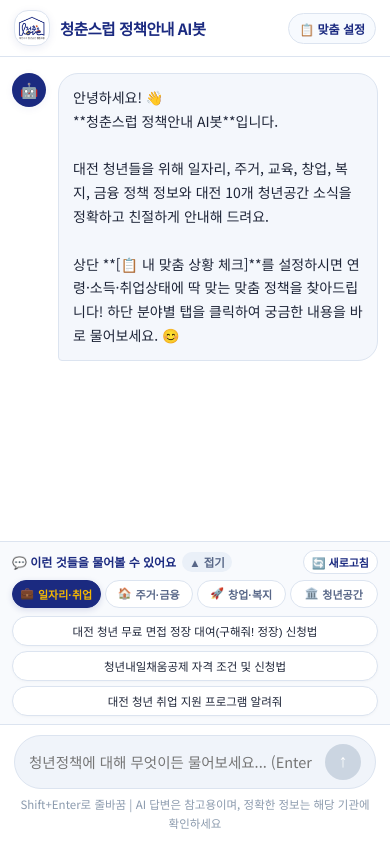
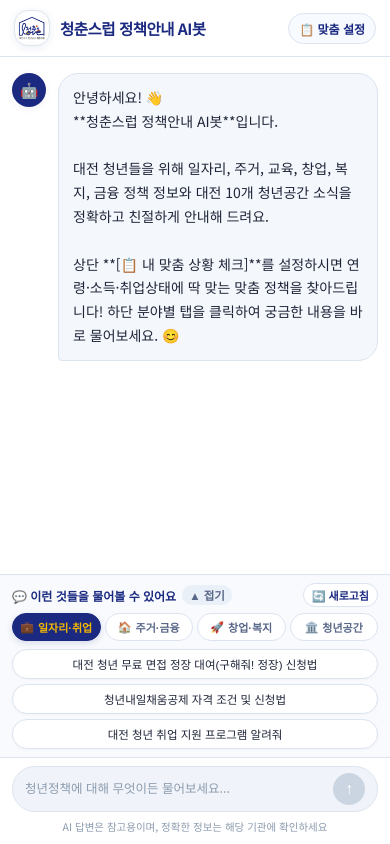
Before and after one commit to Kwonsehan/helproomz-bot, a Next.js app: page / in a window 390 px wide. Built offline with nearby package versions, Linux system fonts and the light colour scheme.

Commit message:
Fix: remove Shift+Enter text from hint and reduce input placeholder font size for mobile

```diff
--- a/app/globals.css
+++ b/app/globals.css
@@ -893,7 +893,7 @@ html, body {
 }
 
 /* ============================================
-   입력창 영역
+   입력창 영역 (모바일 입력 폰트 및 placeholder 슬림화)
    ============================================ */
 .input-area {
   padding: 14px 24px;
@@ -907,7 +907,7 @@ html, body {
 
 @media (max-width: 640px) {
   .input-area {
-    padding: 10px 14px;
+    padding: 8px 12px;
   }
 }
 
@@ -921,6 +921,12 @@ html, body {
   border: 1px solid var(--border);
 }
 
+@media (max-width: 640px) {
+  .input-wrapper {
+    padding: 6px 12px;
+  }
+}
+
 .input-textarea {
   flex: 1;
   background: transparent;
@@ -931,6 +937,20 @@ html, body {
   color: var(--text-primary);
   font-family: inherit;
   line-height: 1.5;
+}
+
+.input-textarea::placeholder {
+  font-size: 14px;
+  color: var(--text-muted);
+}
+
+@media (max-width: 640px) {
+  .input-textarea {
+    font-size: 13px;
+  }
+  .input-textarea::placeholder {
+    font-size: 12.5px;
+  }
 }
 
 .send-btn {
@@ -950,6 +970,14 @@ html, body {
   flex-shrink: 0;
 }
 
+@media (max-width: 640px) {
+  .send-btn {
+    width: 32px;
+    height: 32px;
+    font-size: 16px;
+  }
+}
+
 .send-btn:disabled {
   background: #CBD5E1;
   color: #ffffff;
@@ -961,3 +989,9 @@ html, body {
   color: var(--text-muted);
   text-align: center;
 }
+
+@media (max-width: 640px) {
+  .input-hint {
+    font-size: 10.5px;
+  }
+}
--- a/components/ChatWindow.tsx
+++ b/components/ChatWindow.tsx
@@ -2,7 +2,7 @@
 // ============================================
 // components/ChatWindow.tsx
 // 메인 채팅창 컴포넌트
-// - 분야별 4개 탭 모바일 한눈에 다 보이는 콤팩트 라벨 및 1라인 배치 지원
+// - 하단 Shift+Enter 문구 삭제 및 깔끔한 힌트 적용
 // ============================================
 
 import { useState, useRef, useEffect, useCallback } from 'react';
@@ -286,7 +286,7 @@ export default function ChatWindow() {
         <div ref={bottomRef} />
       </main>
 
-      {/* ========== 모바일 1라인 컴팩트 4개 분야 탭 추천 질문 영역 ========== */}
+      {/* ========== 분야별 2단계 추천 질문 탭 ========== */}
       <div className="suggestions">
         <div className="suggestions-header">
           <button
@@ -350,7 +350,7 @@ export default function ChatWindow() {
             value={input}
             onChange={handleInputChange}
             onKeyDown={handleKeyDown}
-            placeholder="청년정책에 대해 무엇이든 물어보세요... (Enter로 전송)"
+            placeholder="청년정책에 대해 무엇이든 물어보세요..."
             className="input-textarea"
             rows={1}
             disabled={isLoading}
@@ -371,7 +371,7 @@ export default function ChatWindow() {
             )}
           </button>
         </div>
-        <p className="input-hint">Shift+Enter로 줄바꿈 | AI 답변은 참고용이며, 정확한 정보는 해당 기관에 확인하세요</p>
+        <p className="input-hint">AI 답변은 참고용이며, 정확한 정보는 해당 기관에 확인하세요</p>
       </footer>
     </div>
   );
```
